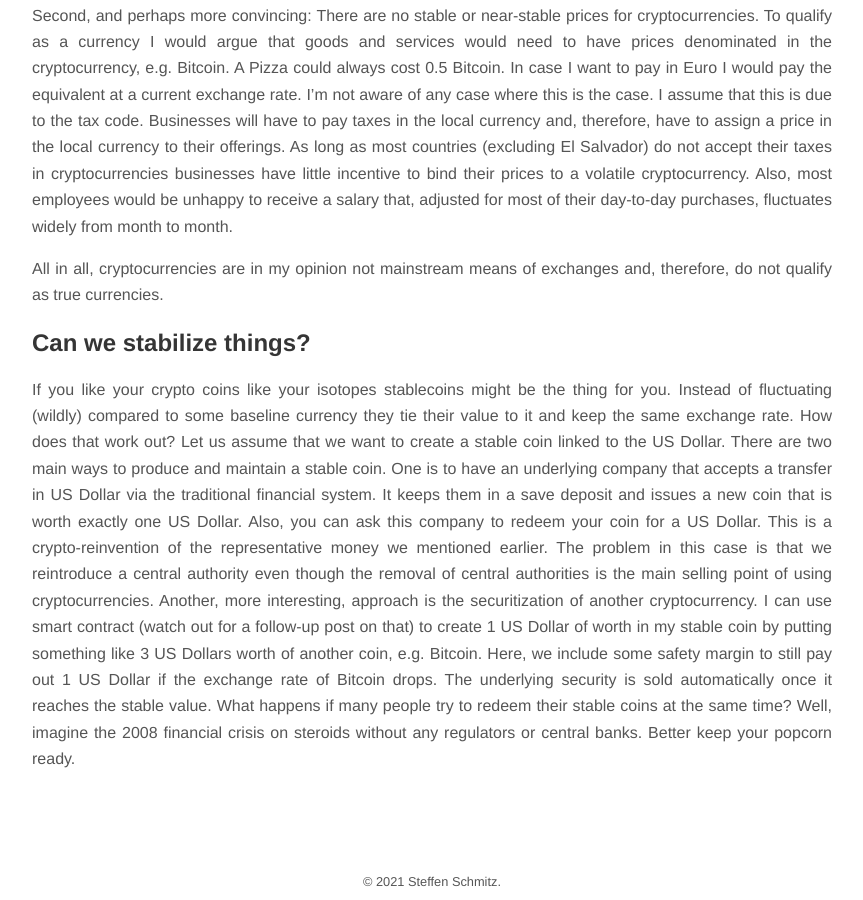
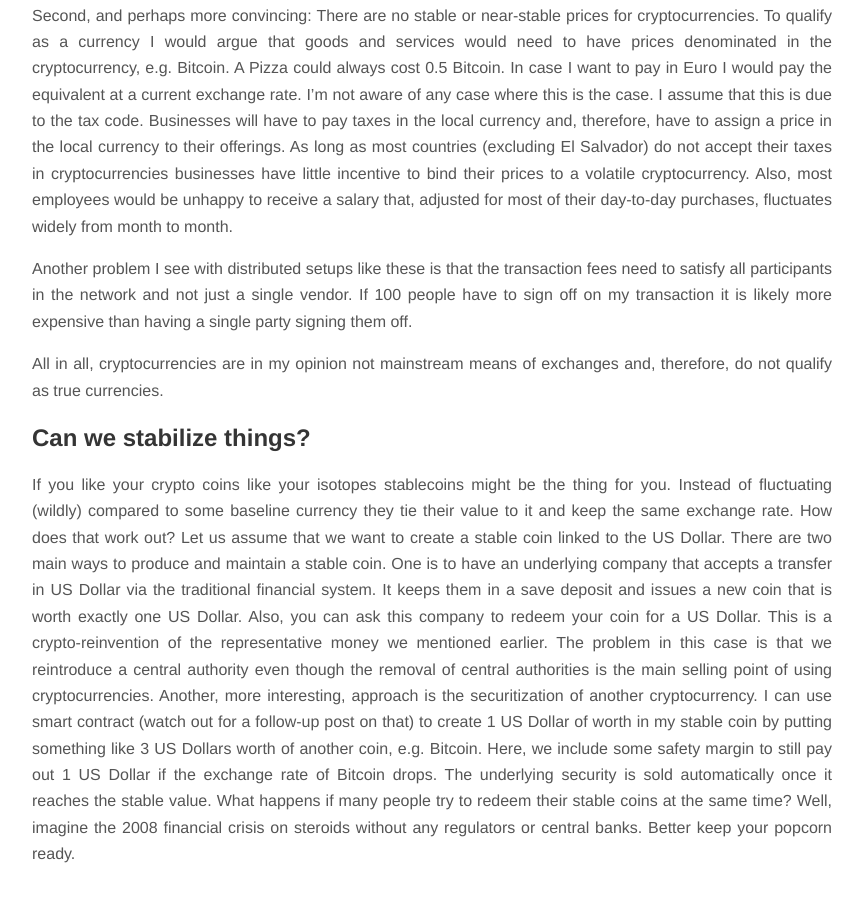
Before and after one commit to Steffen911/steffen911.github.io, a Jekyll site: the page built from _posts/2021-12-25-cryptocurrencies.md, in a window 1280 px wide and 900 px high, scrolled down 3573 px. Shown: the whole window, without its empty margins (208-1071 px from the left). Built offline with Jekyll 4.4.1, drawn with Linux system fonts in a browser that asks for light colours; nearby versions of some CDN libraries; formulas are drawn with MathJax 3.

Commit message:
chore: include paragraph on transaction fees

```diff
--- a/_posts/2021-12-25-cryptocurrencies.md
+++ b/_posts/2021-12-25-cryptocurrencies.md
@@ -144,6 +144,10 @@ incentive to bind their prices to a volatile cryptocurrency.
 Also, most employees would be unhappy to receive a salary that, adjusted for most of their day-to-day purchases,
 fluctuates widely from month to month.
 
+Another problem I see with distributed setups like these is that the transaction fees need to satisfy all participants
+in the network and not just a single vendor.
+If 100 people have to sign off on my transaction it is likely more expensive than having a single party signing them off.
+
 All in all, cryptocurrencies are in my opinion not mainstream means of exchanges and, therefore, do not qualify as
 true currencies.
 
```
